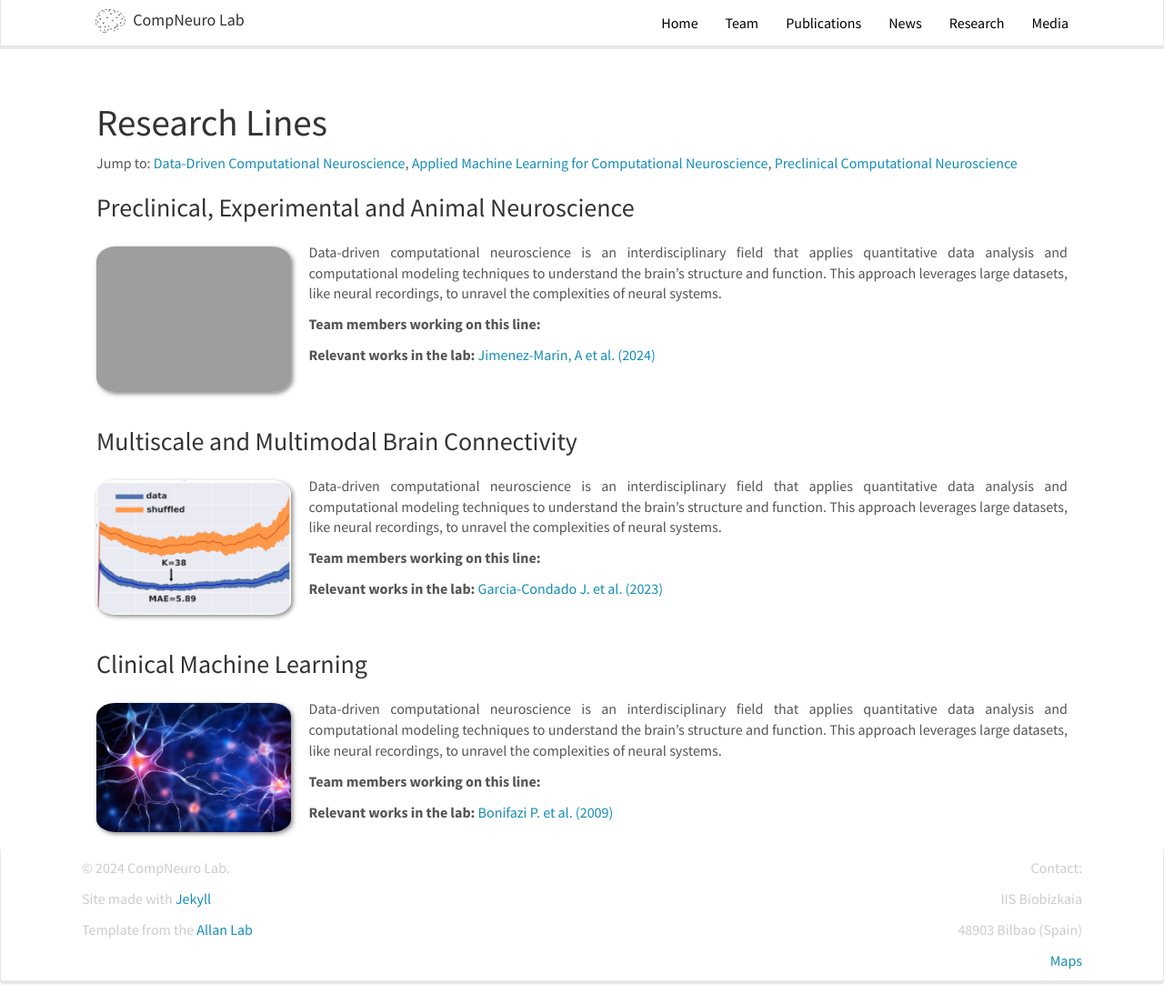
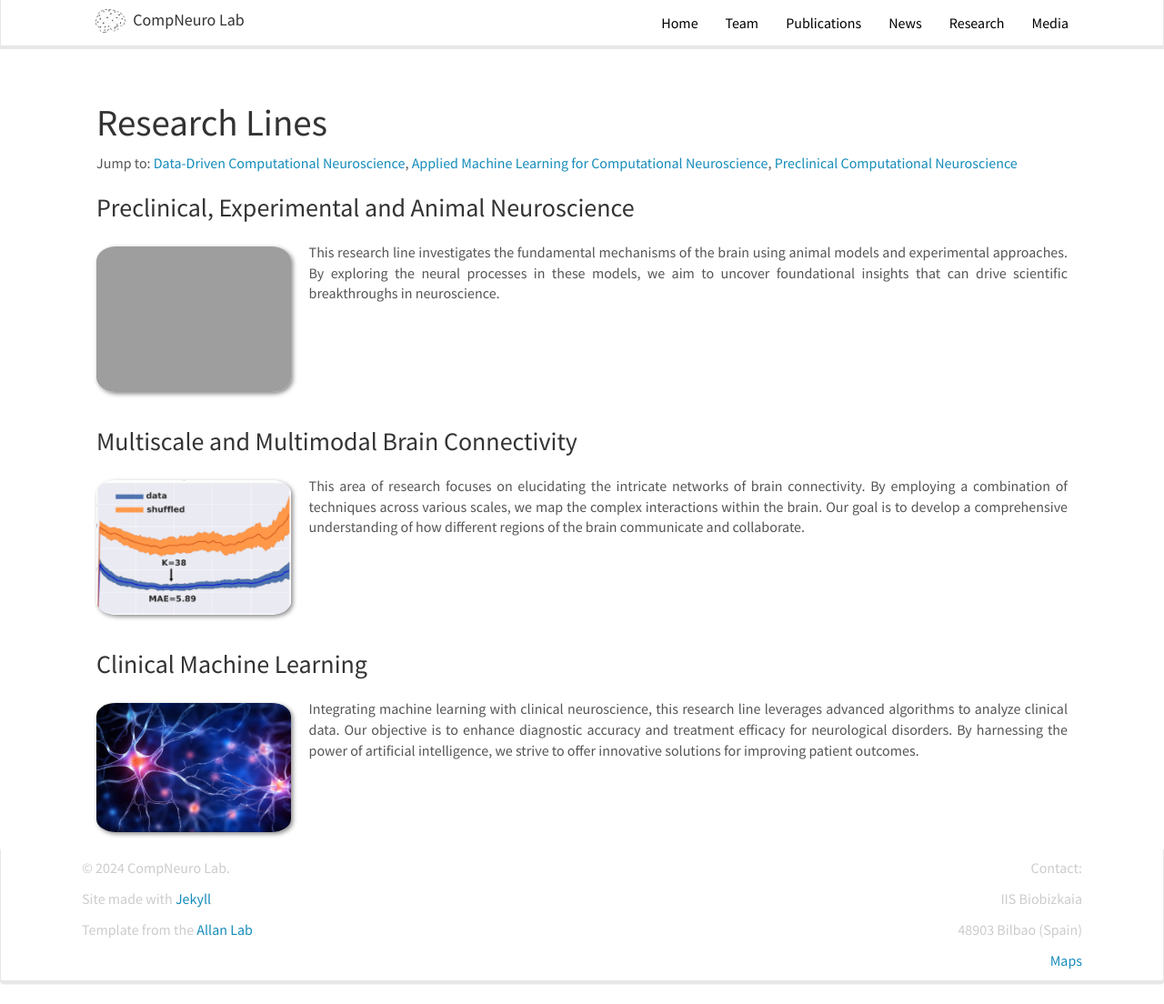
Before and after one commit to itellaetxe/compneurobilbao_website, a Jekyll site: the page built from _pages/research.md, in a window 1280 px wide and 1104 px high. Shown: the whole window at 91% size. Built offline with Jekyll 4.4.1, drawn with Linux system fonts in a browser that asks for light colours; nearby versions of some CDN libraries.

Commit message:
add mayya info updated and research lines descrption

```diff
--- a/_pages/research.md
+++ b/_pages/research.md
@@ -19,9 +19,7 @@ Jump to: [Data-Driven Computational Neuroscience](#data-driven-computational-neu
 </figure>
 </div>
 <div style="flex: 1; padding-left: 20px;"> <!-- This adds some space between the image and the text -->
-<p style="text-align: justify;">Data-driven computational neuroscience is an interdisciplinary field that applies quantitative data analysis and computational modeling techniques to understand the brain's structure and function. This approach leverages large datasets, like neural recordings, to unravel the complexities of neural systems.</p>
-<p style="text-align: justify;">**Team members working on this line:** </p>
-<p style="text-align: justify;">**Relevant works in the lab:** <a href="https://www.nature.com/articles/s41597-024-03060-2"> Jimenez-Marin, A et al. (2024) </a> </p>
+<p style="text-align: justify;">This research line investigates the fundamental mechanisms of the brain using animal models and experimental approaches. By exploring the neural processes in these models, we aim to uncover foundational insights that can drive scientific breakthroughs in neuroscience. </p>
 </div>
 </div>
 
@@ -35,9 +33,7 @@ Jump to: [Data-Driven Computational Neuroscience](#data-driven-computational-neu
 </figure>
 </div>
 <div style="flex: 1; padding-left: 20px;"> <!-- This adds some space between the image and the text -->
-<p style="text-align: justify;">Data-driven computational neuroscience is an interdisciplinary field that applies quantitative data analysis and computational modeling techniques to understand the brain's structure and function. This approach leverages large datasets, like neural recordings, to unravel the complexities of neural systems.</p>
-<p style="text-align: justify;">**Team members working on this line:** </p>
-<p style="text-align: justify;">**Relevant works in the lab:** <a href="https://alz-journals.onlinelibrary.wiley.com/doi/full/10.1002/dad2.12493"> Garcia-Condado J. et al. (2023) </a> </p>
+<p style="text-align: justify;">This area of research focuses on elucidating the intricate networks of brain connectivity. By employing a combination of techniques across various scales, we map the complex interactions within the brain. Our goal is to develop a comprehensive understanding of how different regions of the brain communicate and collaborate. </p>
 </div>
 </div>
 
@@ -50,8 +46,6 @@ Jump to: [Data-Driven Computational Neuroscience](#data-driven-computational-neu
 </figure>
 </div>
 <div style="flex: 1; padding-left: 20px;"> <!-- This adds some space between the image and the text -->
-<p style="text-align: justify;">Data-driven computational neuroscience is an interdisciplinary field that applies quantitative data analysis and computational modeling techniques to understand the brain's structure and function. This approach leverages large datasets, like neural recordings, to unravel the complexities of neural systems.</p>
-<p style="text-align: justify;">**Team members working on this line:** </p>
-<p style="text-align: justify;">**Relevant works in the lab:** <a href="https://www.science.org/doi/abs/10.1126/science.1175509"> Bonifazi P. et al. (2009) </a> </p>
+<p style="text-align: justify;">Integrating machine learning with clinical neuroscience, this research line leverages advanced algorithms to analyze clinical data. Our objective is to enhance diagnostic accuracy and treatment efficacy for neurological disorders. By harnessing the power of artificial intelligence, we strive to offer innovative solutions for improving patient outcomes. </p>
 </div>
 </div>
```
Also changed, not shown: _data/postdoc.yml (+4 -4 lines).
